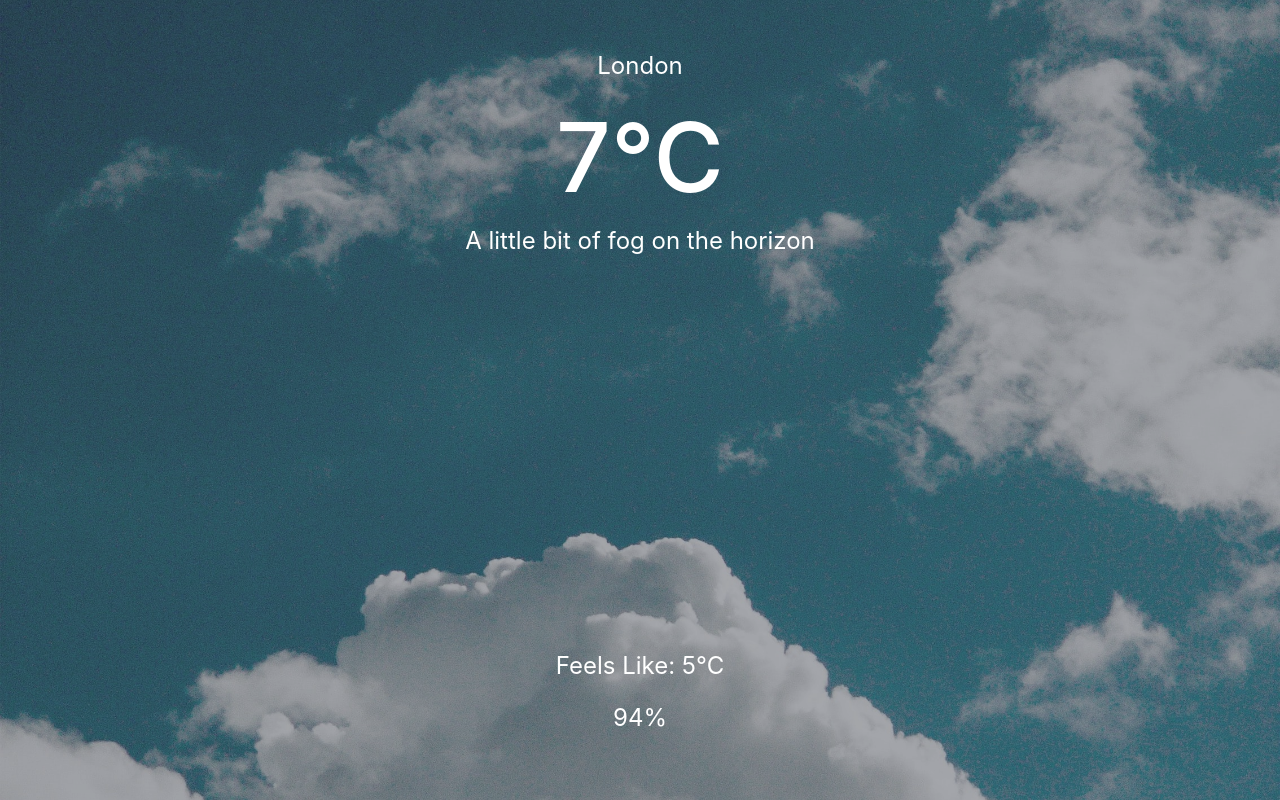
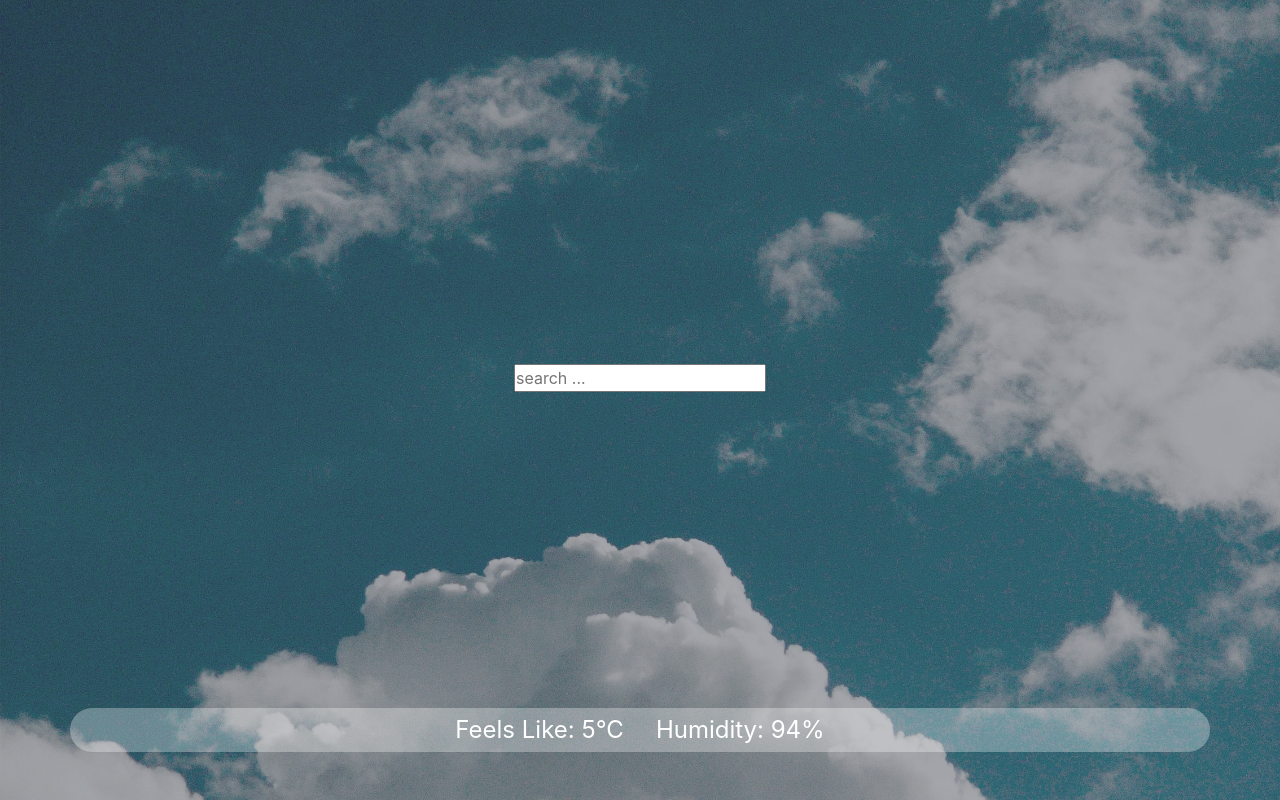
Before and after one commit to annoinspace/EPICODE-react-advanced-solo-project, a React (Create React App) app: page / in a window 1280 px wide. Built offline with nearby package versions, Linux system fonts and the light colour scheme.

Commit message:
search working

```diff
--- a/public/index.html
+++ b/public/index.html
@@ -2,19 +2,19 @@
 <html lang="en">
   <head>
     <meta charset="utf-8" />
-    <link rel="icon" href="%PUBLIC_URL%/favicon.ico" />
+
     <meta name="viewport" content="width=device-width, initial-scale=1" />
     <meta name="theme-color" content="#000000" />
     <meta
       name="description"
       content="Web site created using create-react-app"
     />
-    <link rel="apple-touch-icon" href="%PUBLIC_URL%/logo192.png" />
+
     <!--
       manifest.json provides metadata used when your web app is installed on a
       user's mobile device or desktop. See https://developers.google.com/web/fundamentals/web-app-manifest/
     -->
-    <link rel="manifest" href="%PUBLIC_URL%/manifest.json" />
+
     <!--
       Notice the use of %PUBLIC_URL% in the tags above.
       It will be replaced with the URL of the `public` folder during the build.
--- a/src/App.css
+++ b/src/App.css
@@ -2,14 +2,6 @@
   box-sizing: border-box;
   margin: 0;
   padding: 0;
-}
-
-p {
-  font-size: 1.5rem;
-}
-
-h1 {
-  font-size: 6rem;
 }
 
 .App {
@@ -65,3 +57,21 @@ h1 {
     transform: rotate(360deg);
   }
 }
+
+/* styling on elements */
+
+p {
+  font-size: 1.5rem;
+  margin-bottom: 0;
+}
+
+h1 {
+  font-size: 6rem;
+}
+
+/* styling on components */
+
+.bottom {
+  background-color: rgba(255, 255, 255, 0.3);
+  border-radius: 25px;
+}
--- a/src/components/BottomDisplay.jsx
+++ b/src/components/BottomDisplay.jsx
@@ -3,13 +3,16 @@ import { Row, Col } from "react-bootstrap"
 
 export default function BottomDisplay() {
   return (
-    <Row className="bottom mb-5">
-      <Col xs={12}>
-        <div className="feels">
+    <Row className=" mb-5 p-1 bottom">
+      <Col
+        xs={12}
+        className="d-flex justify-content-center align-items-center "
+      >
+        <div className="feels mr-3">
           <p>Feels Like: 5°C</p>
         </div>
-        <div className="humidity">
-          <p>94%</p>
+        <div className="humidity ml-3">
+          <p>Humidity: 94%</p>
         </div>
       </Col>
     </Row>
--- a/src/components/MainSearch.jsx
+++ b/src/components/MainSearch.jsx
@@ -1,17 +1,53 @@
 import axios from "axios"
-import { Container } from "react-bootstrap"
+import { Container, Row, Col } from "react-bootstrap"
 import React from "react"
-import TopDisplay from "./TopDisplay"
+// import TopDisplay from "./TopDisplay"
 import BottomDisplay from "./BottomDisplay"
+import { useState } from "react"
 
 export default function MainSearch() {
+  const [data, setData] = useState({})
+  const [location, setLocation] = useState("")
   //using london as the city for now, will change it to dynamic input later
 
-  //const url = `https://api.openweathermap.org/data/2.5/weather?q=london&appid=8c1b60ad01126a2d8883709df2ba5cdc`
+  const url = `https://api.openweathermap.org/data/2.5/weather?q=${location}&appid=8c1b60ad01126a2d8883709df2ba5cdc&units=metric`
+
+  const searchLocation = (event) => {
+    if (event.key === "Enter") {
+      axios.get(url).then((response) => {
+        console.log(response.data)
+        setData(response.data)
+
+        console.log("the location is", location)
+      })
+      setLocation("")
+    }
+  }
+
   return (
     <>
       <Container className="h-100 d-flex flex-column justify-content-between">
-        <TopDisplay />
+        {/* <TopDisplay city={data.name} /> */}
+        <Row className="top mt-5">
+          <Col xs={12}>
+            <p>{data.name}</p>
+            <div className="temperature">
+              {data.main ? <h1>{data.main.temp}°C</h1> : null}
+            </div>
+            <div className="description">
+              {data.weather ? <p>{data.weather[0].main}</p> : null}
+            </div>
+          </Col>
+        </Row>
+        <div className="search">
+          <input
+            value={location}
+            onChange={(event) => setLocation(event.target.value)}
+            onKeyDown={searchLocation}
+            placeholder="search ..."
+            type="text"
+          ></input>
+        </div>
         <BottomDisplay />
       </Container>
     </>
--- a/src/components/TopDisplay.jsx
+++ b/src/components/TopDisplay.jsx
@@ -1,16 +1,16 @@
 import React from "react"
 import { Row, Col } from "react-bootstrap"
 
-export default function TopDisplay() {
+export default function TopDisplay(data) {
   return (
     <Row className="top mt-5">
       <Col xs={12}>
-        <p>London</p>
+        <p>{data.name}</p>
         <div className="temperature">
-          <h1>7°C</h1>
+          {data.main ? <h1>{data.main.temp}°C</h1> : null}
         </div>
         <div className="description">
-          <p>A little bit of fog on the horizon</p>
+          {data.weather ? <p>{data.weather[0].main}</p> : null}
         </div>
       </Col>
     </Row>
```
Also changed, not shown: src/components/SearchBar.jsx (added, +7 -0 lines).
